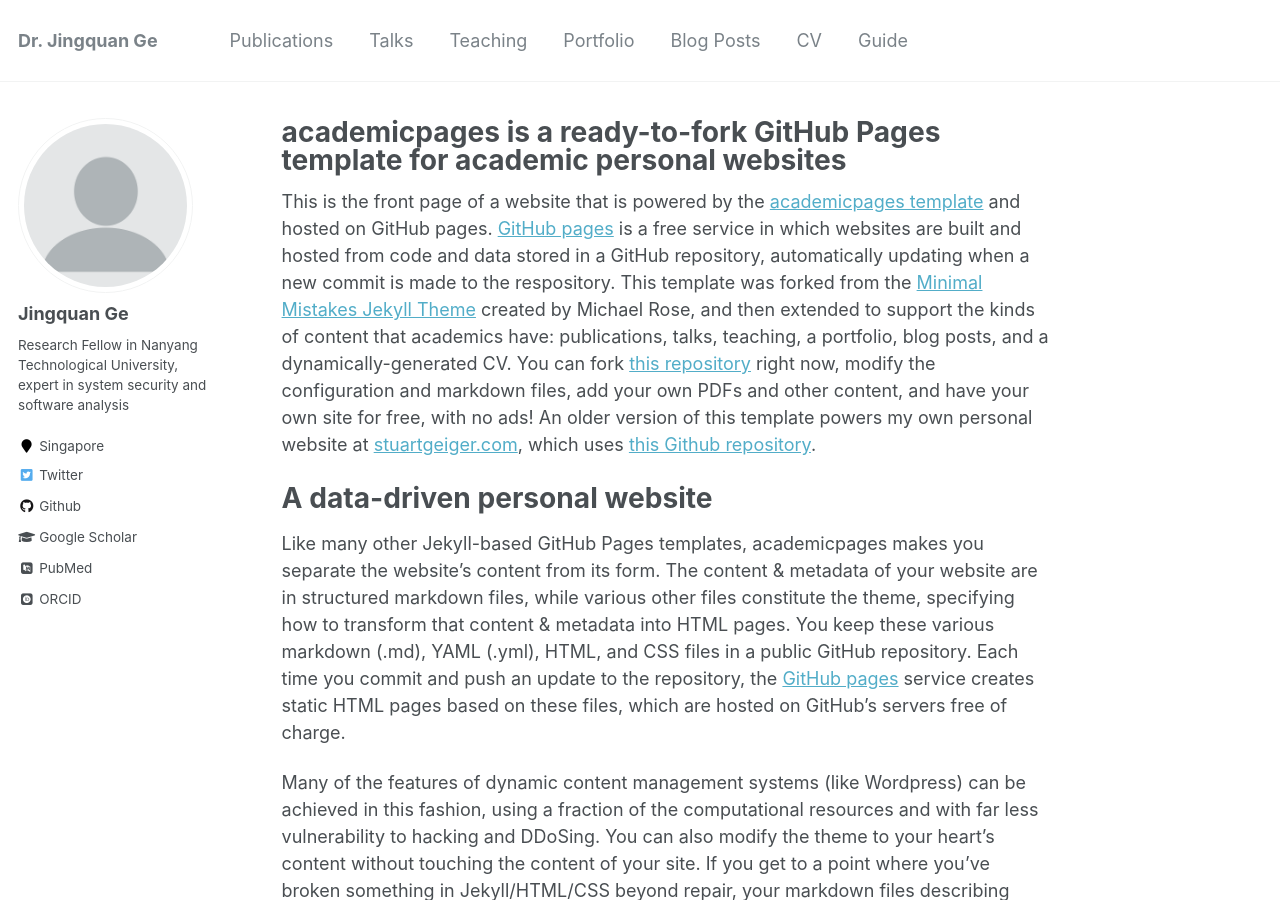
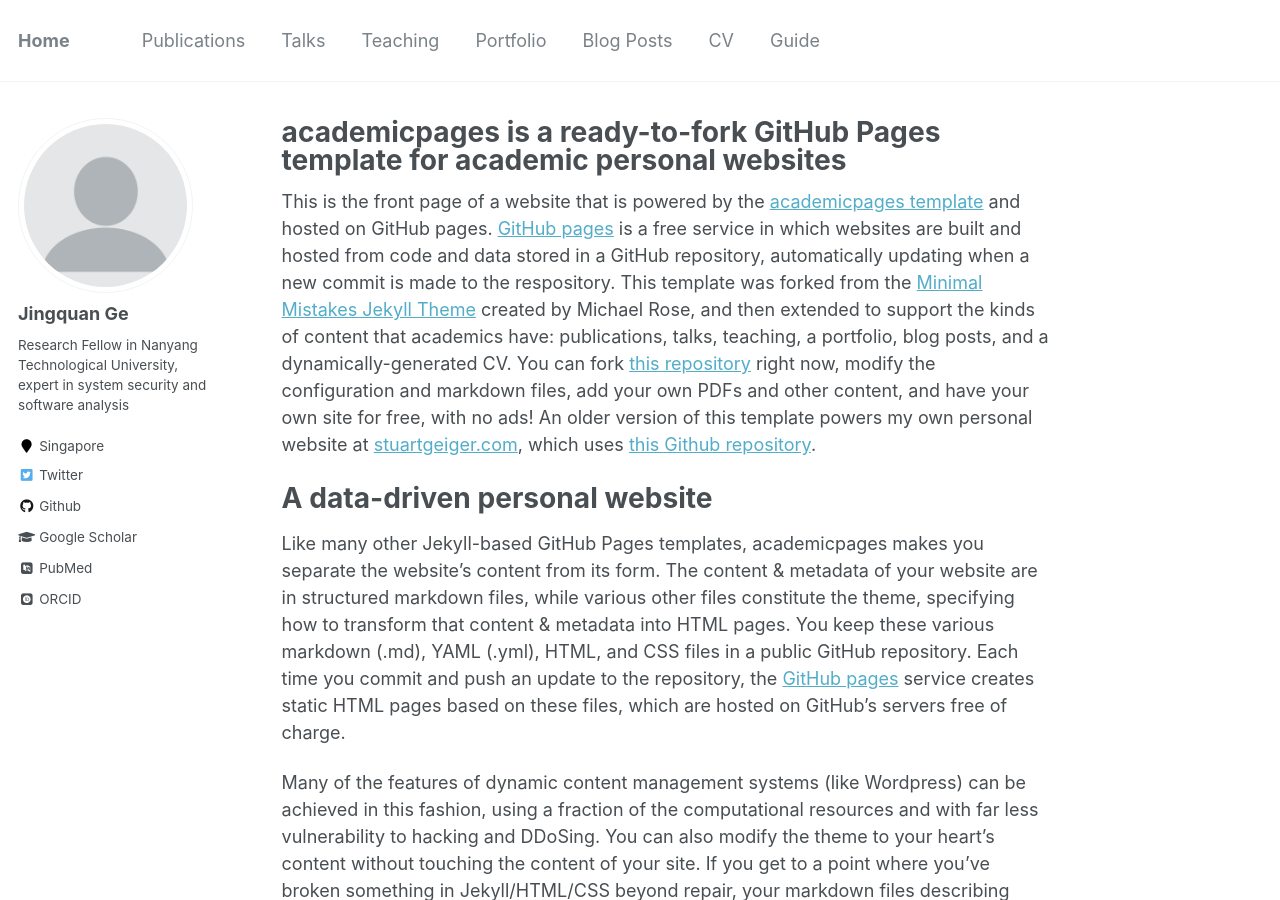
Before and after one commit to gejingquan/gejingquan.github.io, a Jekyll site: the page built from _pages/about.md, in a window 1280 px wide and 900 px high. Built offline with Jekyll 4.4.1, drawn with Linux system fonts in a browser that asks for light colours; some web fonts are replaced.

Commit message:
Update _config.yml

```diff
--- a/_config.yml
+++ b/_config.yml
@@ -7,7 +7,7 @@
 
 # Site Settings
 locale                   : "en-US"
-title                    : "Dr. Jingquan Ge"
+title                    : "Home"
 title_separator          : "-"
 name                     : &name "Jingquan Ge"
 description              : &description "Research Fellow in Nanyang Technological University"
```
